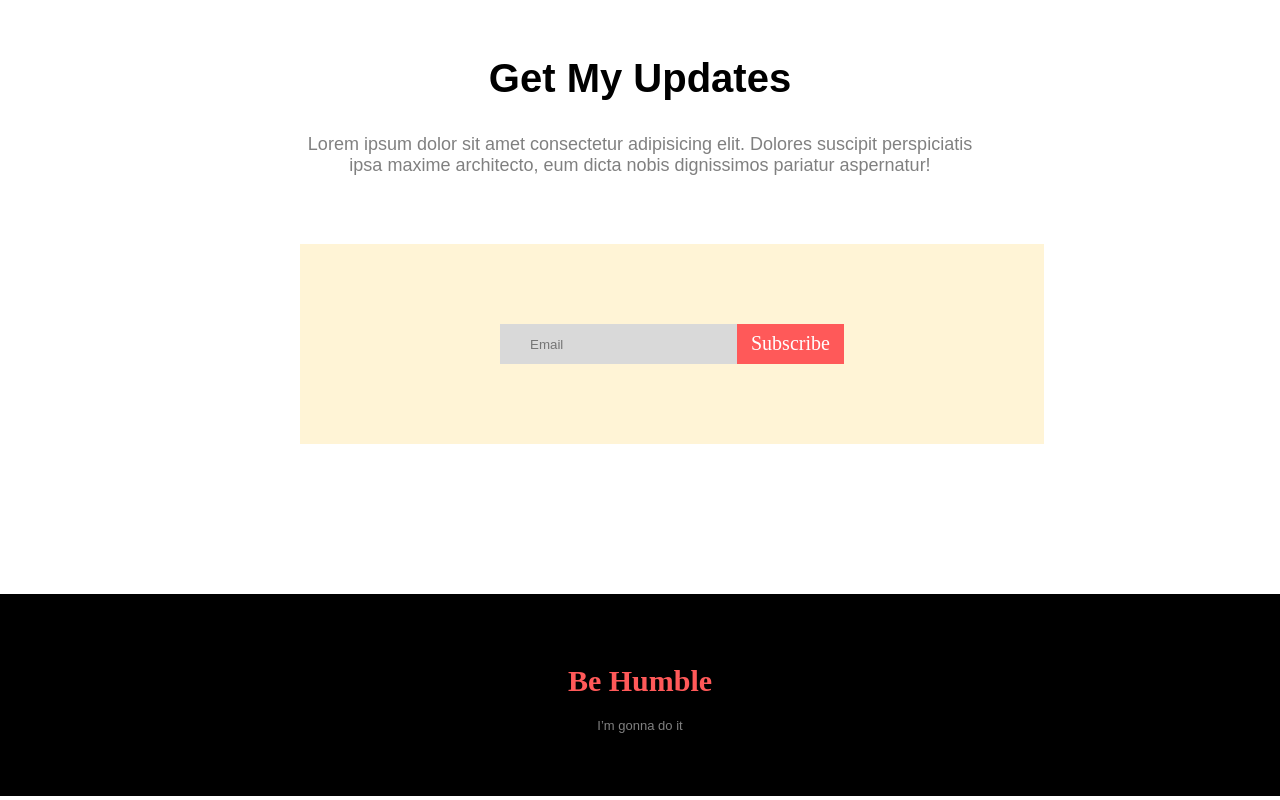
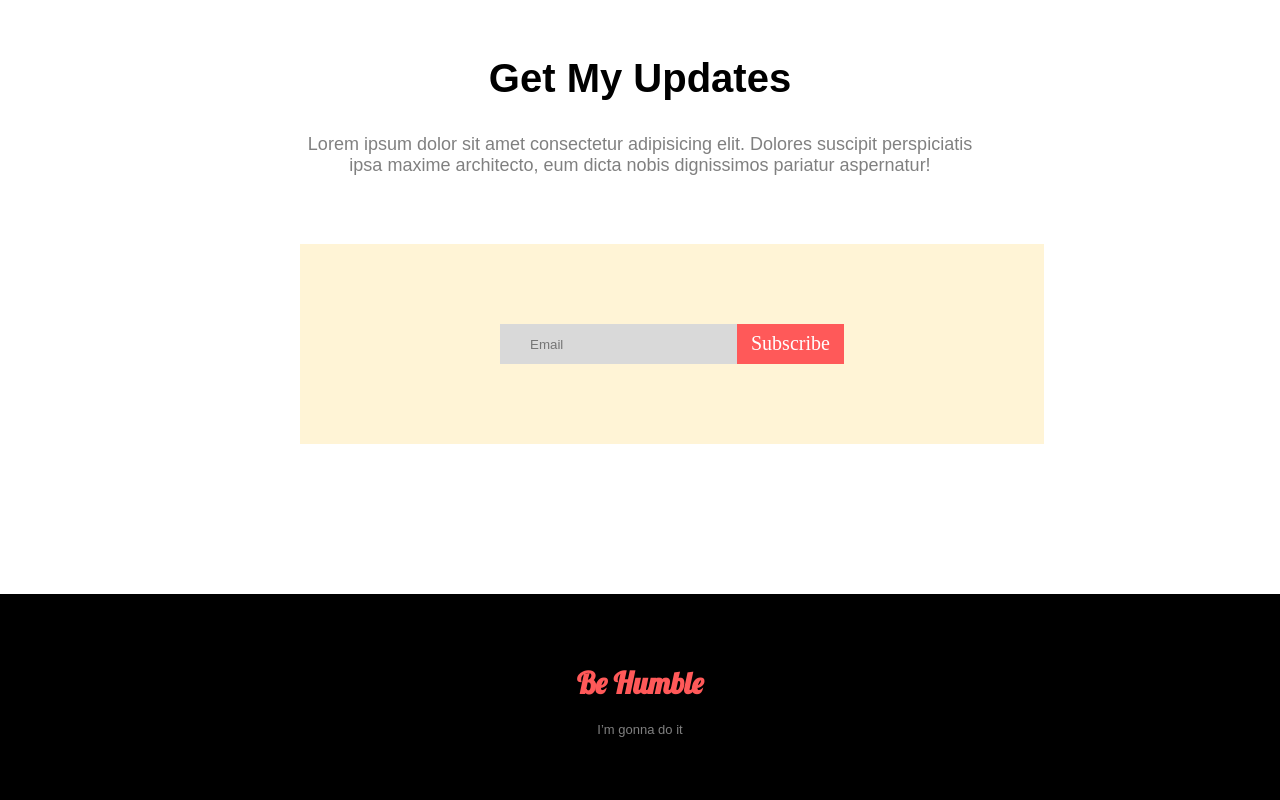
Before and after one commit to afsanamim153279/portfolio-flood, a plain HTML site: page index.html in a window 1280 px wide. Shown: the part 3559-4359 px from the top of the page. Drawn offline with Linux system fonts and the light colour scheme.

Commit message:
New font add

```diff
--- a/style.css
+++ b/style.css
@@ -1,7 +1,8 @@
 @font-face {
-    font-family: Lobster-Regular;
-    src: url(font/Lobster-Regular.ttf);
-  }
+    font-family: 'Lobster-Regular';
+    src: url(font/Lobster-Regular.ttf) format("woff2");
+}
+
 body {
     margin: 0;
 }
@@ -185,7 +186,7 @@ body {
 .sec-text h1 {
     font-size: 50px;
     font-weight: 800;
-    font-family: papyrus;
+    font-family: 'papyrus';
 
 }
 
@@ -234,7 +235,7 @@ body {
 .thr-text h1 {
     font-size: 50px;
     font-weight: 800;
-    font-family: papyrus;
+    font-family: 'papyrus';
 }
 
 .thr-text p {
@@ -309,7 +310,7 @@ footer {
 
 footer h1 {
     color: #ff5959;
-    font-family: lobster;
+    font-family: 'lobster-Regular';
     font-size: 30px;
 }
 
```
